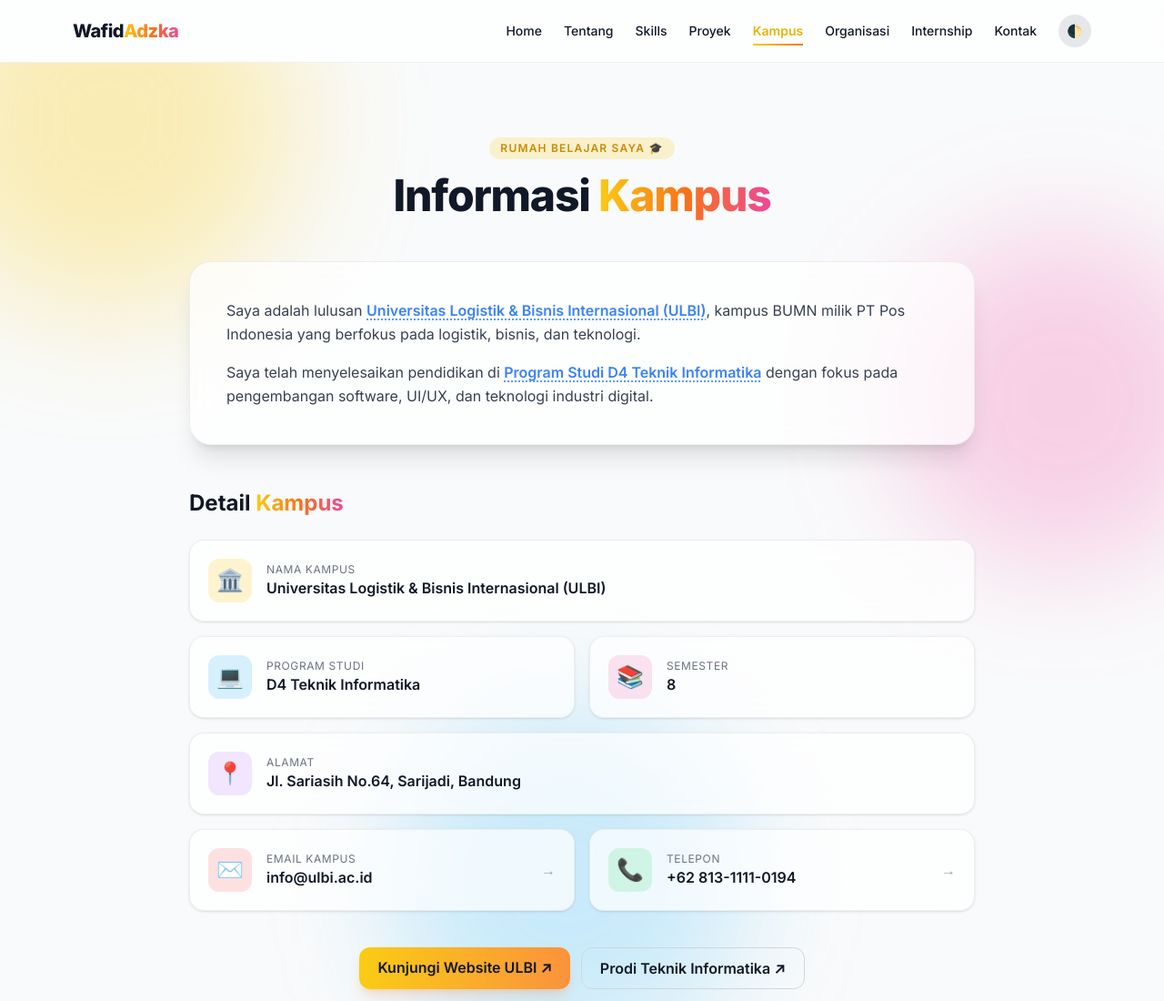
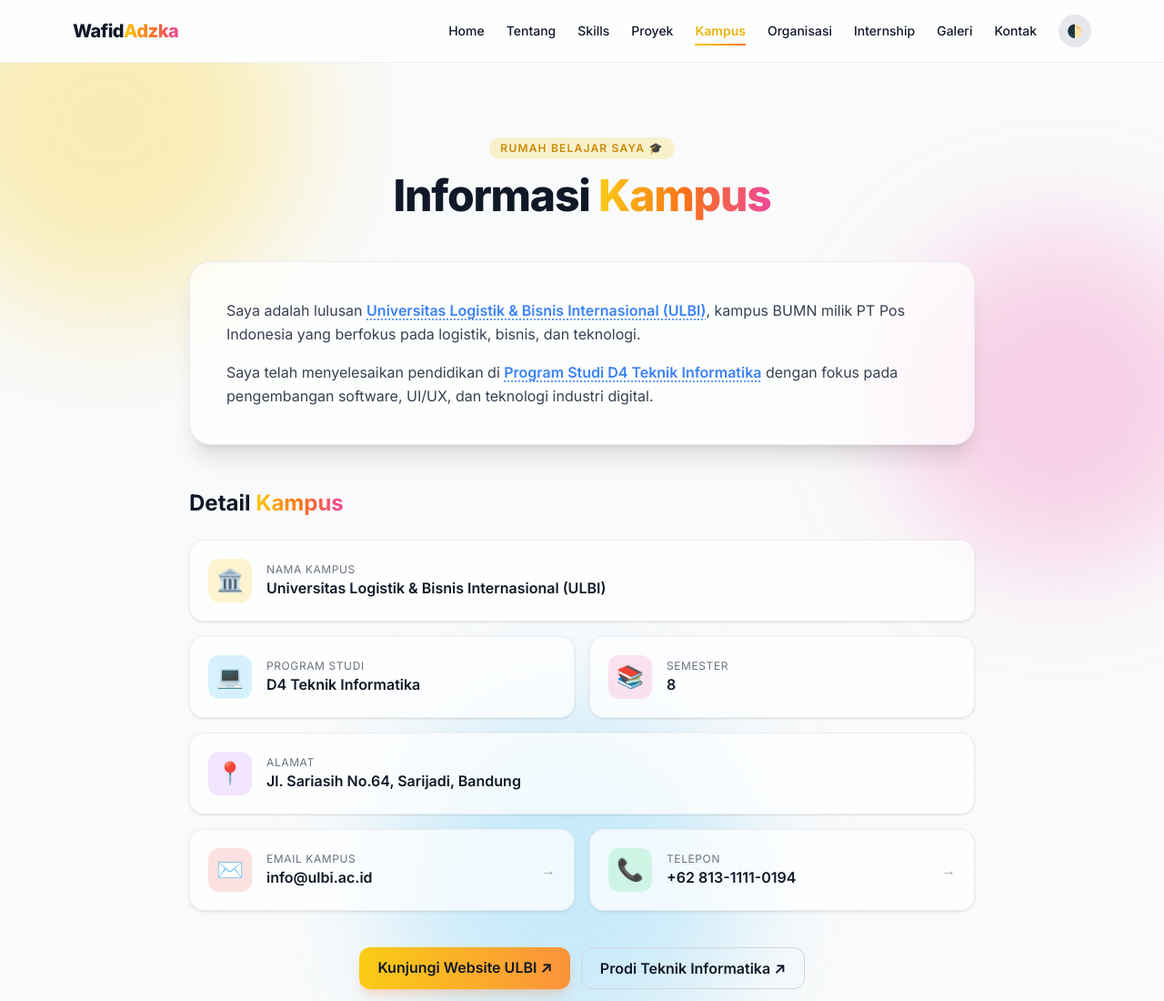
Before and after one commit to Team-Informatika/714220014, a plain HTML site: page kampus.html in a window 1280 px wide. Shown: the top 1100 px of the page at 91% size. Drawn offline with nearby package versions, Linux system fonts and the light colour scheme.

Commit message:
perbaiki

```diff
--- a/kampus.html
+++ b/kampus.html
@@ -98,6 +98,7 @@
         <a class="nav-link active" href="kampus.html">Kampus</a>
         <a class="nav-link" href="organisasi.html">Organisasi</a>
         <a class="nav-link" href="Intership.html">Internship</a>
+        <a class="nav-link" href="gallery.html">Galeri</a>
         <a class="nav-link" href="contact.html">Kontak</a>
         <button id="toggle-dark" aria-label="Ganti tema"
                 class="w-9 h-9 rounded-full bg-gray-200 dark:bg-gray-800 hover:scale-110 transition">🌓</button>
```
